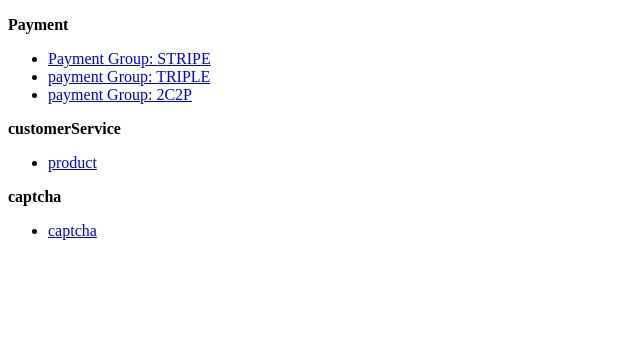
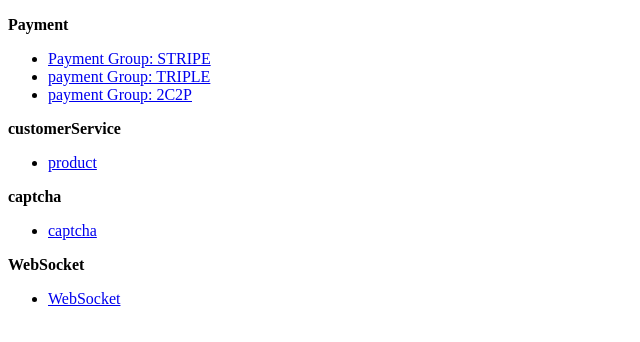
Before and after one commit to xuboyue1/tyqoon-frontend-demoo, a website: page public/index.html in a window 1280 px wide. Shown: the whole page, without its empty margins (0-640 px from the left). Drawn offline with Linux system fonts and the light colour scheme.

Commit message:
websocket demo

```diff
--- a/public/index.html
+++ b/public/index.html
@@ -27,6 +27,10 @@
     <li><a href="http://47.57.236.213:4242/captcha/captcha.html">captcha</a></li>
   </ul>
 
+  <p><b>WebSocket</b></p>
+  <ul>
+    <li><a href="http://47.57.236.213:4242/webSocket/webSocket.html">WebSocket</a></li>
+  </ul>
 </body>
 
 </html>
```
